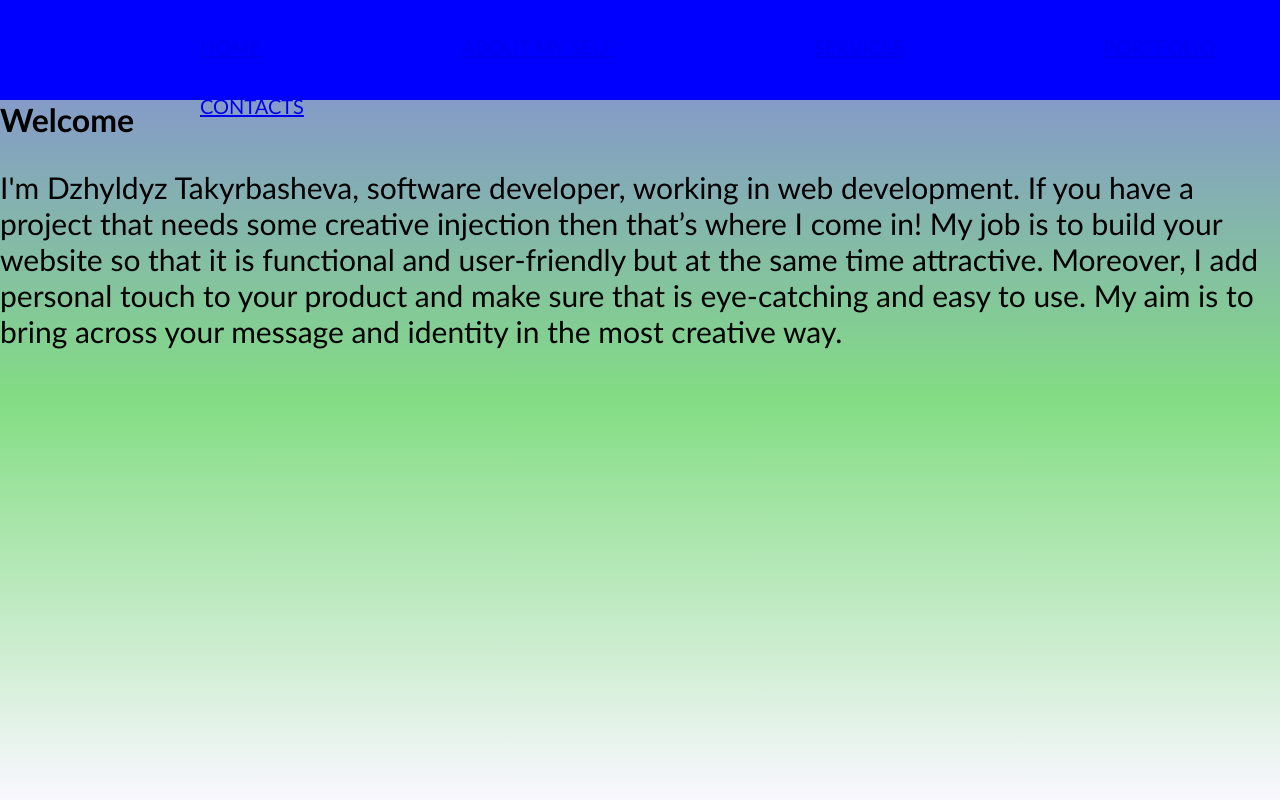
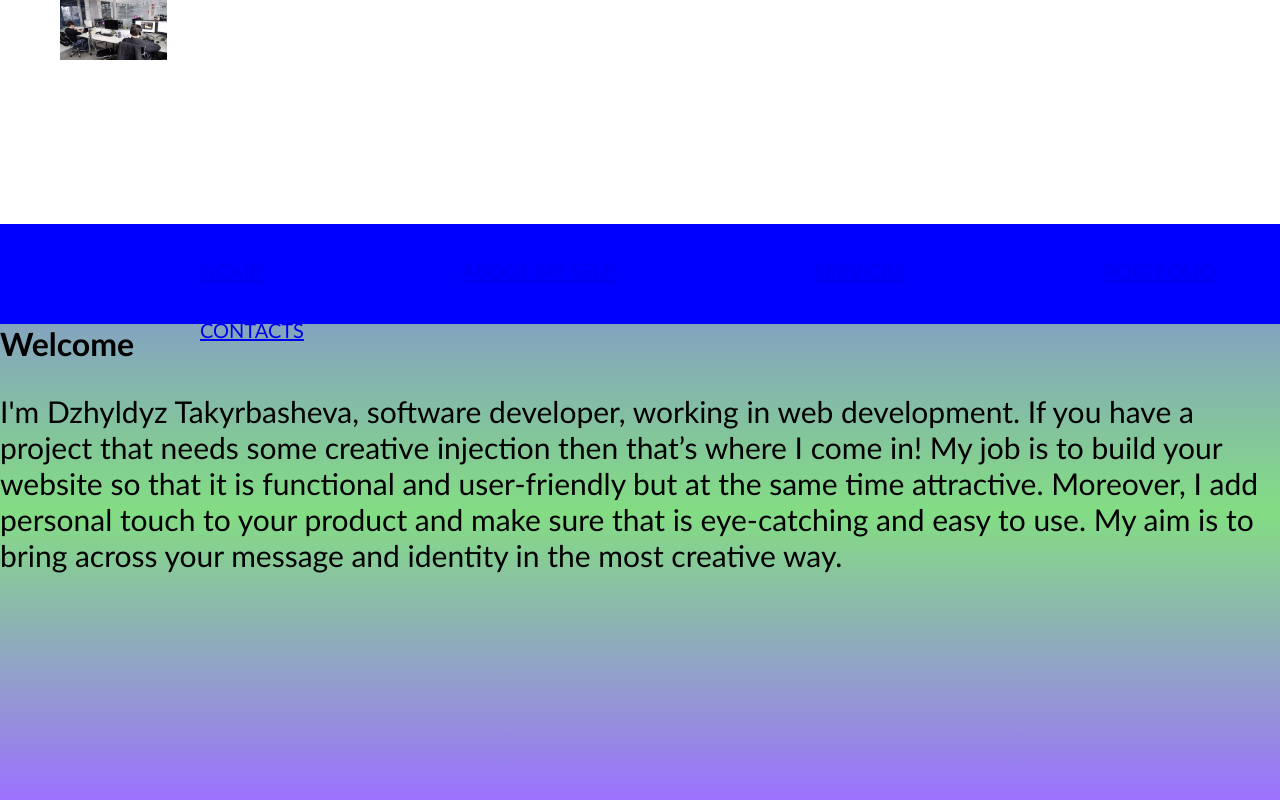
Before and after one commit to Dzhyldyz/dzhyldyz.github.io, a plain HTML site: page index.html in a window 1280 px wide. Shown: the top 800 px of the page. Drawn offline with Linux system fonts and the light colour scheme.

Commit message:
I added foto

```diff
--- a/index.html
+++ b/index.html
@@ -9,7 +9,10 @@
 
 
 </head>
+
+
 <body>
+    <img src="programmisty.jpg">
     <div class="gradient-example-1">
     <header>
         <div class="href">
--- a/style.css
+++ b/style.css
@@ -6,7 +6,7 @@ body {
 
   }
   .gradient-example-1 {
-    background-image: linear-gradient(0deg, rgba(156, 113, 255, 0.055), rgb(131, 221, 131), rgb(133, 133, 223));
+    background-image: linear-gradient(0deg, rgba(156, 113, 255, 1), rgb(131, 221, 131), rgb(133, 133, 223));
     }
 
     * {
```
Also changed, not shown: programmisty.jpg (added).
